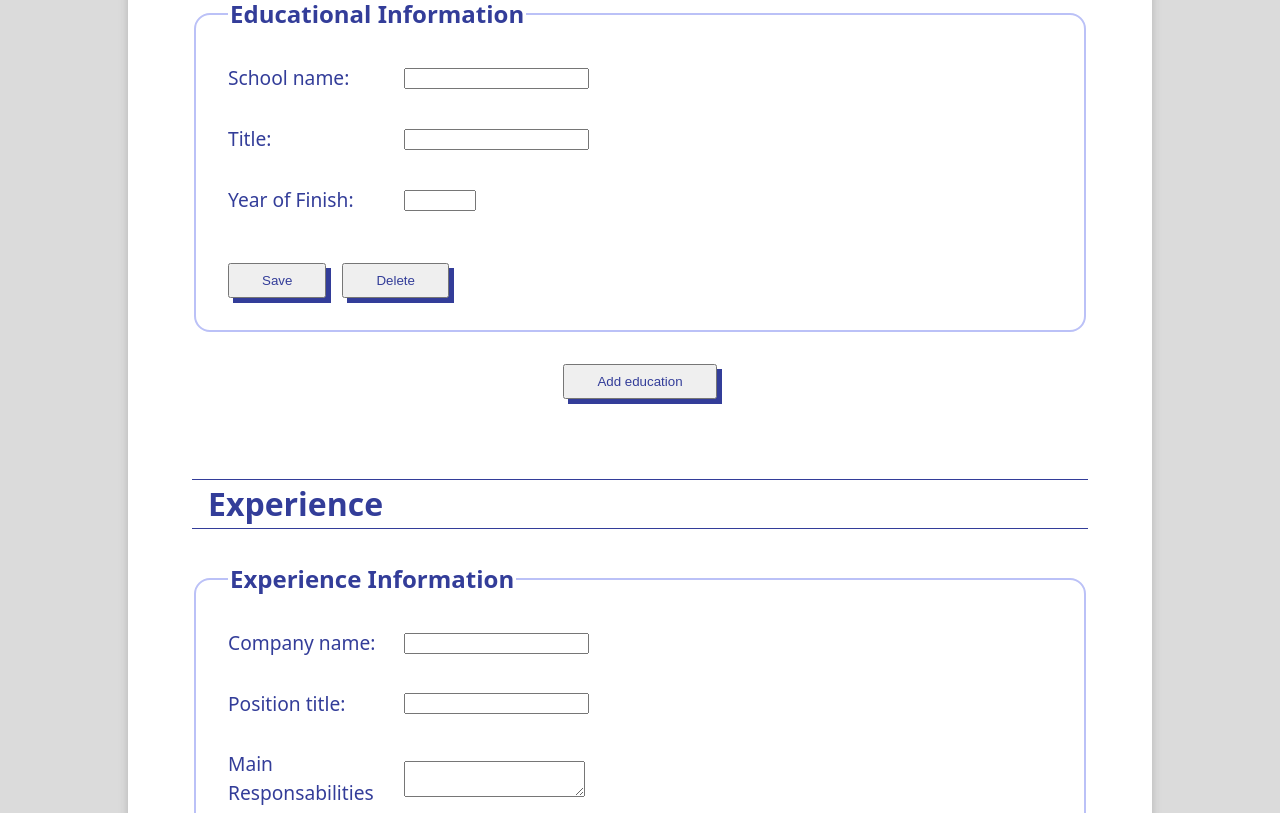
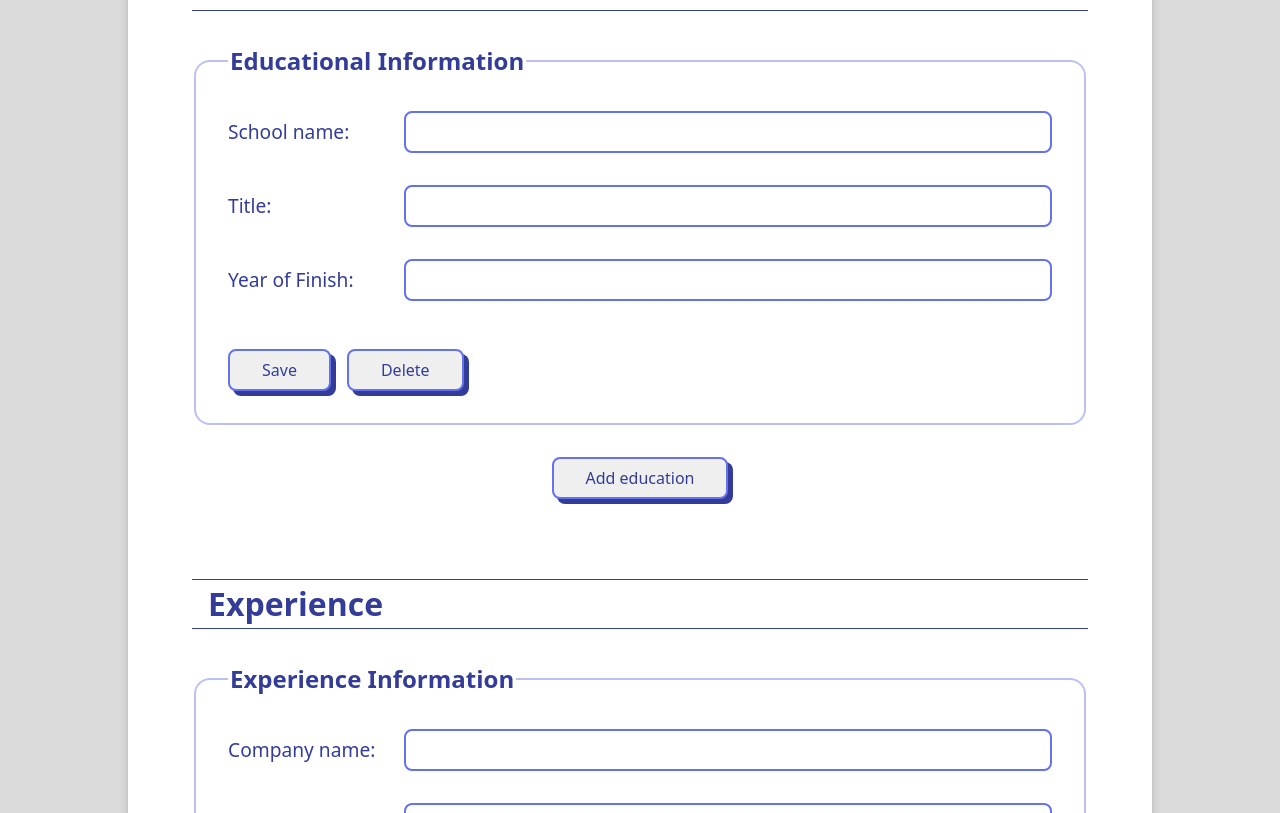
Before and after one commit to leandroesposito/top-cv-application, a React (Vite) app: page / in a window 1280 px wide. Shown: the part 721-1534 px from the top of the page. Built offline with nearby package versions, Linux system fonts and the light colour scheme.

Commit message:
Add textarea style

```diff
--- a/src/styles/Form.css
+++ b/src/styles/Form.css
@@ -37,6 +37,8 @@ label {
 }
 
 .form-field.row input,
+button,
+textarea {
   font-family: inherit;
   font-size: inherit;
   padding: 0.5rem;
@@ -45,8 +47,13 @@ label {
   border-radius: 0.5rem;
 }
 
-.form-field input {
+.form-field input,
+.form-field textarea {
   flex: 1;
+}
+
+.form-field textarea {
+  flex-basis: 20rem;
 }
 
 button {
@@ -63,6 +70,7 @@ button:hover {
 }
 
 button:active {
-  transform: translate(5px, 5px);
+  transition: transform 0.1s;
+  transform: scale(1.1) translate(5px, 5px);
   box-shadow: none;
 }
```
